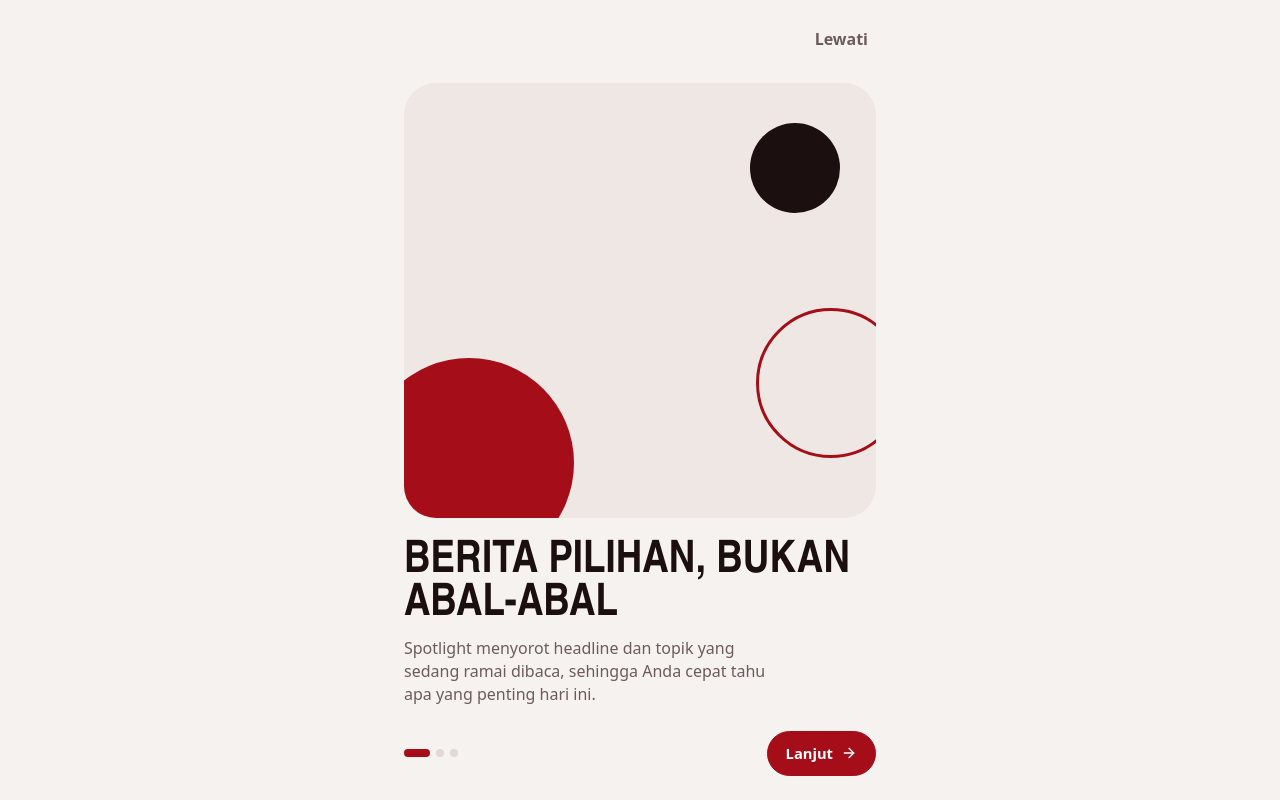
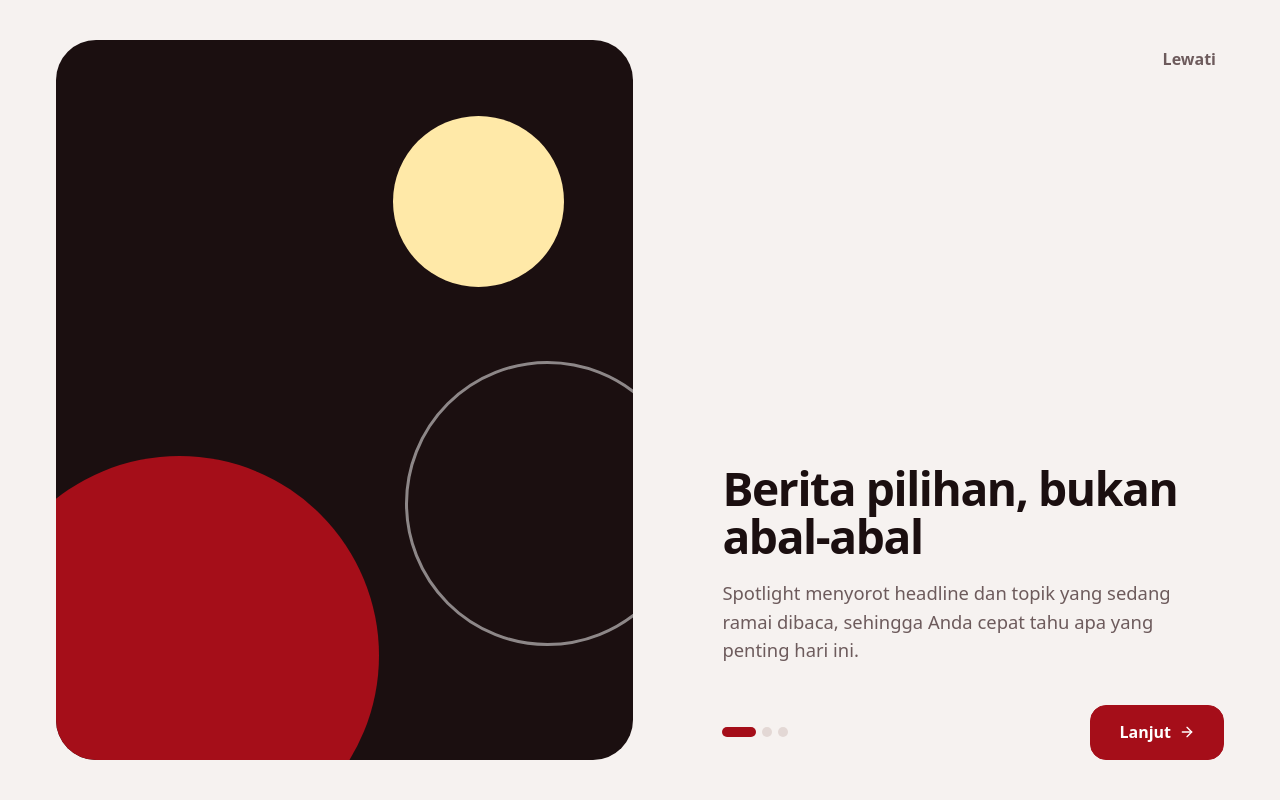
Before and after one commit to finaaprilia/Spotlight, a React (Vite) app: page /berita in a window 1280 px wide. Built offline with nearby package versions, Linux system fonts and the light colour scheme; no server answers.

Commit message:
update onboarding

```diff
--- a/src/index.css
+++ b/src/index.css
@@ -1348,8 +1348,9 @@ img {
 
 /* Onboarding */
 .onb {
+  --u: 1;
   min-height: 100dvh;
-  max-width: 520px;
+  max-width: 480px;
   margin: 0 auto;
   padding: calc(20px + env(safe-area-inset-top)) 24px calc(24px + env(safe-area-inset-bottom));
   display: flex;
@@ -1369,7 +1370,7 @@ img {
   flex: 1;
   min-height: 260px;
   border-radius: 32px;
-  background: var(--surface-2);
+  background: var(--ink);
   overflow: hidden;
 }
 
@@ -1384,72 +1385,72 @@ img {
 }
 
 .onb-art span:nth-child(2) {
-  background: var(--ink);
+  background: #FFE9A8;
 }
 
 .onb-art span:nth-child(3) {
-  border: 3px solid var(--accent-text);
+  border: 3px solid rgba(255, 255, 255, .5);
 }
 
 .shape-a span:nth-child(1) {
-  width: 210px;
-  height: 210px;
-  left: -40px;
-  bottom: -50px;
+  width: calc(210px * var(--u));
+  height: calc(210px * var(--u));
+  left: calc(-40px * var(--u));
+  bottom: calc(-50px * var(--u));
 }
 
 .shape-a span:nth-child(2) {
-  width: 90px;
-  height: 90px;
-  right: 36px;
-  top: 40px;
+  width: calc(90px * var(--u));
+  height: calc(90px * var(--u));
+  right: calc(36px * var(--u));
+  top: calc(40px * var(--u));
 }
 
 .shape-a span:nth-child(3) {
-  width: 150px;
-  height: 150px;
-  right: -30px;
-  bottom: 60px;
+  width: calc(150px * var(--u));
+  height: calc(150px * var(--u));
+  right: calc(-30px * var(--u));
+  bottom: calc(60px * var(--u));
 }
 
 .shape-b span:nth-child(1) {
-  width: 120px;
-  height: 120px;
-  right: 40px;
-  bottom: 30px;
+  width: calc(120px * var(--u));
+  height: calc(120px * var(--u));
+  right: calc(40px * var(--u));
+  bottom: calc(30px * var(--u));
 }
 
 .shape-b span:nth-child(2) {
-  width: 180px;
-  height: 180px;
-  left: 30px;
-  top: -40px;
+  width: calc(180px * var(--u));
+  height: calc(180px * var(--u));
+  left: calc(30px * var(--u));
+  top: calc(-40px * var(--u));
 }
 
 .shape-b span:nth-child(3) {
-  width: 240px;
-  height: 240px;
+  width: calc(240px * var(--u));
+  height: calc(240px * var(--u));
   left: 30%;
-  bottom: -120px;
+  bottom: calc(-120px * var(--u));
 }
 
 .shape-c span:nth-child(1) {
-  width: 260px;
-  height: 260px;
-  right: -80px;
-  top: -60px;
+  width: calc(260px * var(--u));
+  height: calc(260px * var(--u));
+  right: calc(-80px * var(--u));
+  top: calc(-60px * var(--u));
 }
 
 .shape-c span:nth-child(2) {
-  width: 70px;
-  height: 70px;
-  left: 40px;
-  bottom: 50px;
+  width: calc(70px * var(--u));
+  height: calc(70px * var(--u));
+  left: calc(40px * var(--u));
+  bottom: calc(50px * var(--u));
 }
 
 .shape-c span:nth-child(3) {
-  width: 130px;
-  height: 130px;
+  width: calc(130px * var(--u));
+  height: calc(130px * var(--u));
   left: 26%;
   top: 38%;
 }
@@ -1461,11 +1462,10 @@ img {
 }
 
 .onb-body h1 {
-  font-family: var(--display);
-  font-size: 2.8rem;
-  line-height: .95;
+  font-size: 1.9rem;
+  line-height: 1.1;
   font-weight: 800;
-  text-transform: uppercase;
+  letter-spacing: -.03em;
 }
 
 .onb-body p {
@@ -1495,6 +1495,92 @@ img {
 .dots i.on {
   width: 26px;
   background: var(--accent);
+}
+
+/* Onboarding: tablet */
+@media (min-width: 600px) and (max-width: 899px) {
+  .onb {
+    --u: 1.35;
+    max-width: 680px;
+    padding-left: 40px;
+    padding-right: 40px;
+  }
+
+  .onb-body h1 {
+    font-size: 2.3rem;
+  }
+
+  .onb-body p {
+    font-size: 1.05rem;
+  }
+}
+
+/* Onboarding: desktop dua kolom */
+@media (min-width: 900px) {
+  .onb {
+    --u: 1.9;
+    width: 100%;
+    max-width: 1280px;
+    display: grid;
+    grid-template-columns: 1.15fr 1fr;
+    grid-template-rows: auto 1fr auto;
+    column-gap: clamp(48px, 7vw, 112px);
+    row-gap: 0;
+    padding: 40px 56px;
+  }
+
+  .onb-skip {
+    grid-column: 2;
+    grid-row: 1;
+    justify-self: end;
+    font-size: 1rem;
+  }
+
+  .onb-art {
+    grid-column: 1;
+    grid-row: 1 / span 3;
+    min-height: 0;
+    border-radius: 40px;
+  }
+
+  .onb-body {
+    grid-column: 2;
+    grid-row: 2;
+    align-self: end;
+    gap: 18px;
+  }
+
+  .onb-body h1 {
+    font-size: clamp(2.4rem, 3.6vw, 3.8rem);
+    line-height: 1.05;
+  }
+
+  .onb-body p {
+    font-size: 1.15rem;
+    line-height: 1.55;
+    max-width: 44ch;
+  }
+
+  .onb-foot {
+    grid-column: 2;
+    grid-row: 3;
+    padding-top: 40px;
+  }
+
+  .onb-foot .btn {
+    padding: 15px 28px;
+    font-size: 1rem;
+    border-radius: 16px;
+  }
+
+  .dots i {
+    height: 10px;
+    width: 10px;
+  }
+
+  .dots i.on {
+    width: 34px;
+  }
 }
 
 /* Toast */
```
